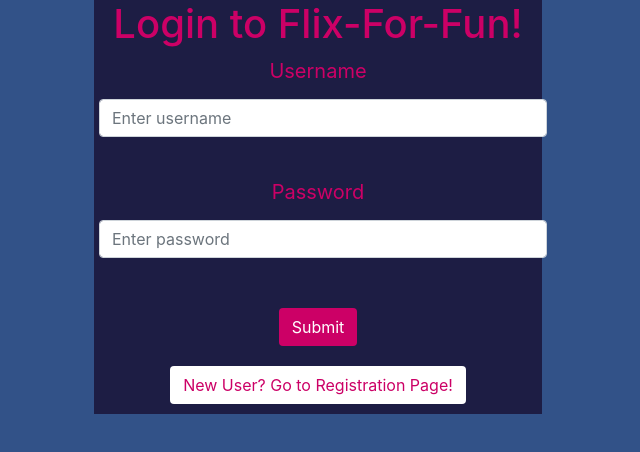
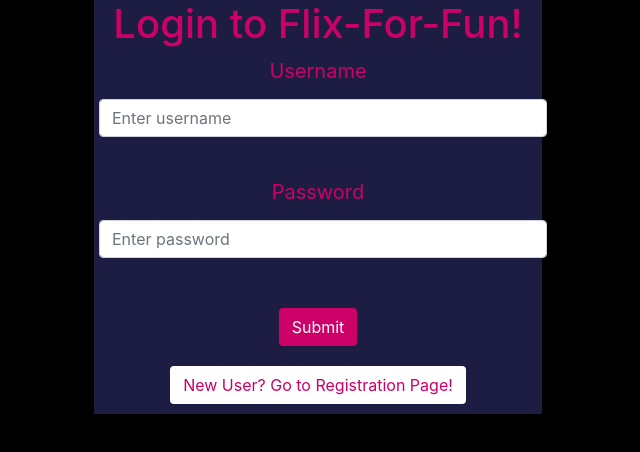
Before and after one commit to yueymiqua/flix-for-fun-client, a React (Vite) app: page / in a window 1280 px wide. Shown: the top 452 px of the page, without its empty margins (322-962 px from the left). Built offline with nearby package versions, Linux system fonts and the light colour scheme; no server answers.

Commit message:
Update login-view.scss

```diff
--- a/src/components/login-view/login-view.scss
+++ b/src/components/login-view/login-view.scss
@@ -1,7 +1,7 @@
 @import '../main-view/flix-for-fun-styles.scss';
 
 body {
-  background: #325288;
+  background: black;
   // background-image: url("../../../IMG/movies\ wallpaper.jpg");
   // background-position:top;
   // background-size: cover;
```
